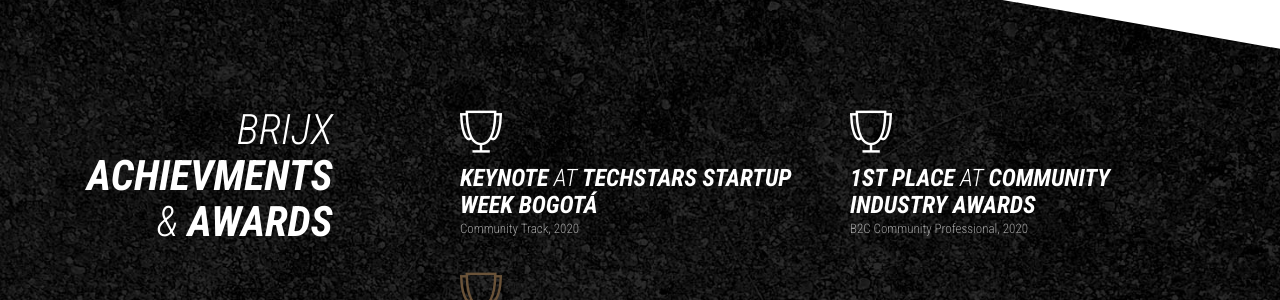
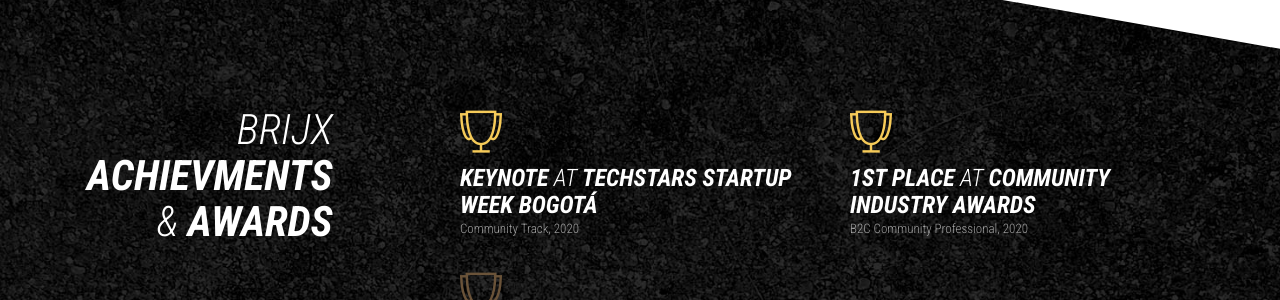
Before and after one commit to brijxhq/brijx.github.io, a Jekyll site: the page built from index.html, in a window 1280 px wide. Shown: the part 3159-3459 px from the top of the page. Built offline with Jekyll 4.4.1, drawn with Linux system fonts in a browser that asks for light colours.

Commit message:
Update player_body.html

```diff
--- a/_includes/player_body.html
+++ b/_includes/player_body.html
@@ -200,13 +200,13 @@
                         <div class="row">
                             <!-- Award -->
                             <div class="col-sm-6 margin-b-30">
-                                <div class="icon icon-sm animated" data-animation="zoomInDown" data-animation-delay="100"><i class="ti-cup text-gold"></i></div>
+                                <div class="icon icon-sm animated" data-animation="zoomInDown" data-animation-delay="100"><i class="ti-cup text-yellow"></i></div>
                                 <h4 class="margin-b-0"><strong>KEYNOTE</strong> at <strong>Techstars Startup Week Bogotá</strong></h4>
                                 <span class="text-sm text-muted">Community Track, 2020</span>
                             </div>
                             <!-- Award -->
                             <div class="col-sm-6 margin-b-30">
-                                <div class="icon icon-sm animated" data-animation="zoomInDown"><i class="ti-cup text-gold"></i></div>
+                                <div class="icon icon-sm animated" data-animation="zoomInDown"><i class="ti-cup text-yellow"></i></div>
                                 <h4 class="margin-b-0"><strong>1st Place</strong> at <strong>Community Industry Awards</strong></h4>
                                 <span class="text-sm text-muted">B2C Community Professional, 2020</span>
                             </div>
```
